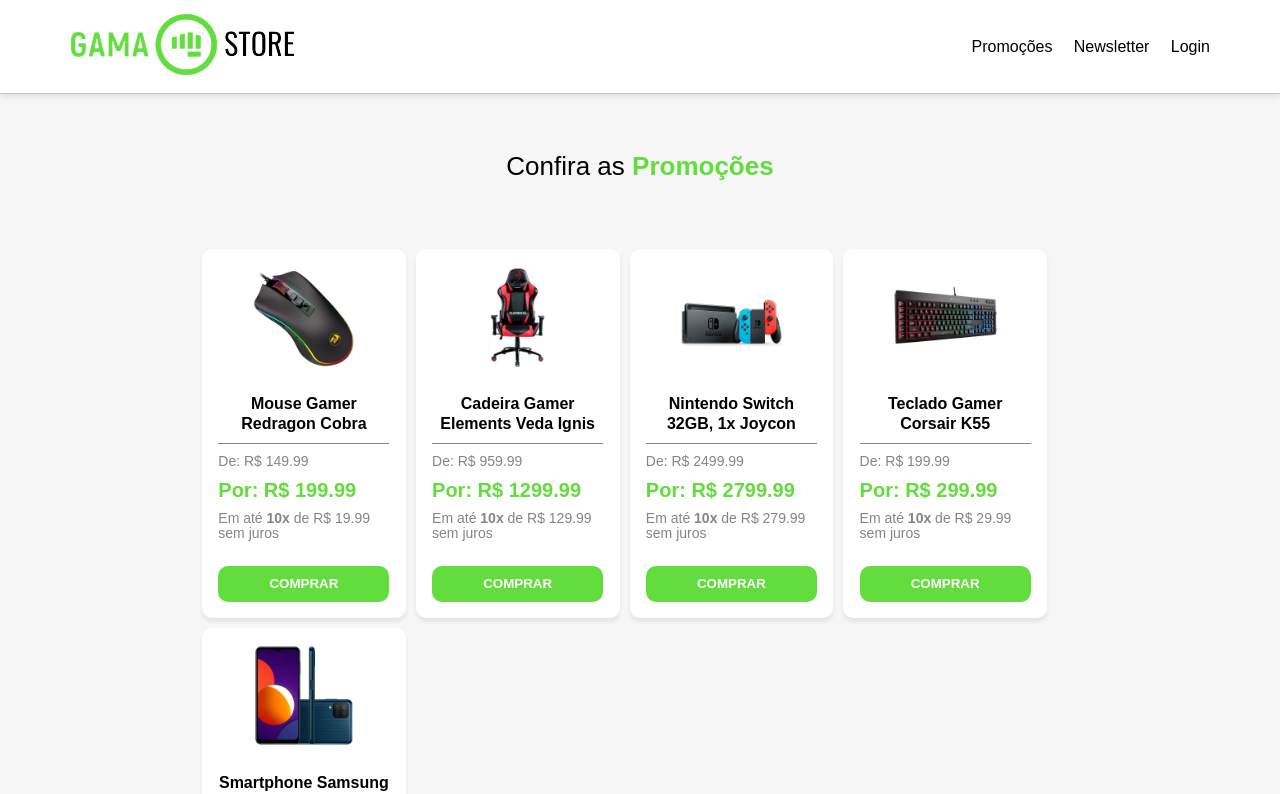
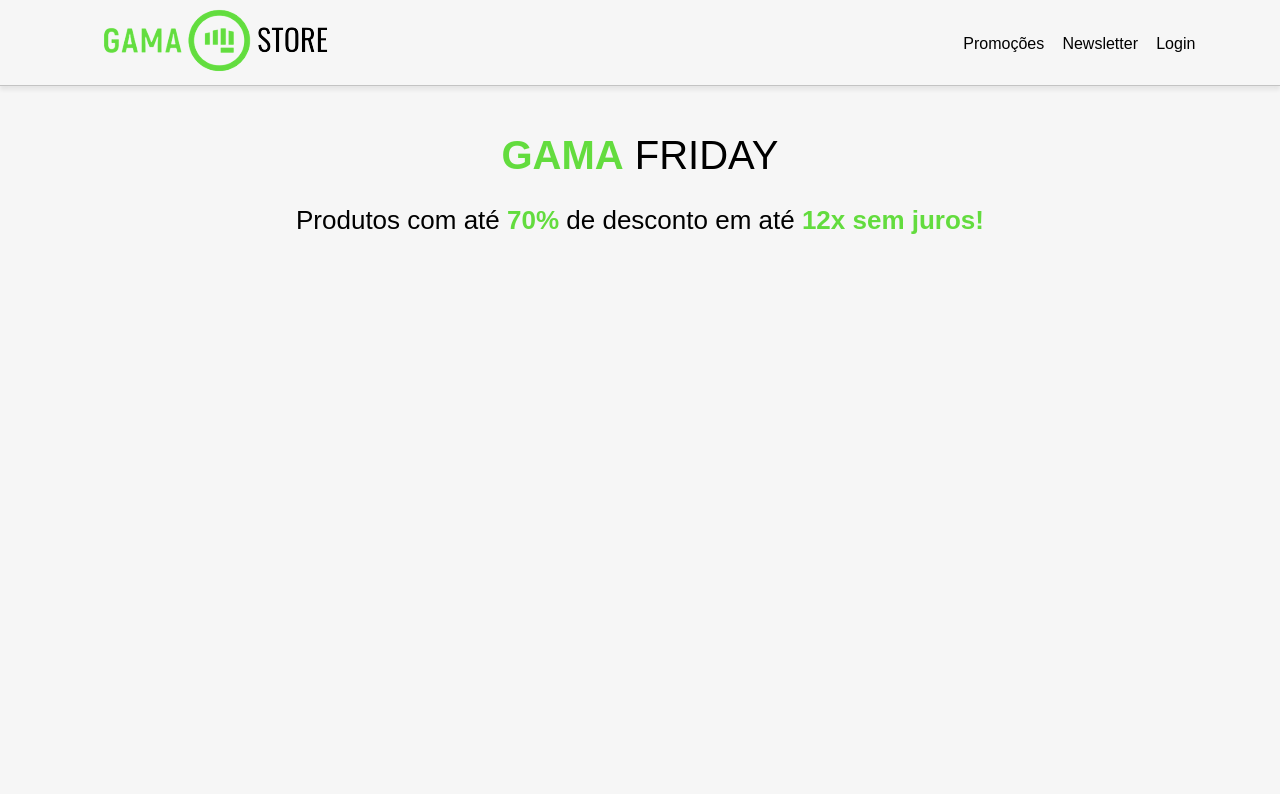
Before and after one commit to matheus-delazeri/hc-page-offers, a React (Create React App) app: page / in a window 1280 px wide. Shown: the top 794 px of the page. Built offline with nearby package versions, Linux system fonts and the light colour scheme.

Commit message:
Added main section

```diff
--- a/src/Pages/Home/Products/products.js
+++ b/src/Pages/Home/Products/products.js
@@ -1,6 +1,6 @@
 const products = [
         {
-            "name": "Mouse Gamer Redragon Cobra",
+            "name": "Mouse Gamer Redragon Cobra M711",
             "price": 199.99,
             "promo-price": 149.99,
             "stock": "9",
@@ -21,7 +21,7 @@ const products = [
             "img": "nintendo.jpg"
         },
         {
-            "name": "Teclado Gamer Corsair K55",
+            "name": "Teclado Gamer Corsair K55, ABNT2",
             "price": 299.99,
             "promo-price": 199.99,
             "stock": "3",
--- a/src/Pages/Home/index.js
+++ b/src/Pages/Home/index.js
@@ -3,34 +3,39 @@ import * as S from './styled';
 
 export default function Home() {
     const products = require('./Products/products');
-    const fees = 10;
+    const fees = 12;
     function calcFees(price) {
         let part = (price/fees).toFixed(3).toString();
         return part.slice(0, -1);
     }
+    function calcDiscount(price, promo_price) {
+        return (100-(promo_price*100)/price).toFixed(0);
+    }
     return (
         <>
-            <S.Header>
-                <S.HeaderContent>
-                    <S.Row>
-                        <S.Cell>
-                            <S.Logo src={logo} />
-                        </S.Cell>
-                        <S.Cell>
-                            <S.Menus>
-                                <S.MenuItem href="#">Promoções</S.MenuItem>
-                                <S.MenuItem href="#">Newsletter</S.MenuItem>
-                                <S.MenuItem href="#">Login</S.MenuItem>
-                            </S.Menus>
-                        </S.Cell>
-                    </S.Row>
-                </S.HeaderContent>
-            </S.Header>
+            <S.Main>
+                <S.HeaderSection>
+                    <S.HeaderItem>
+                        <S.Logo src={logo}></S.Logo>
+                    </S.HeaderItem>
+                    <S.HeaderItem>
+                    </S.HeaderItem>
+                    <S.HeaderItem>
+                        <S.Menus>
+                            <S.MenuItem href="#">Promoções</S.MenuItem>
+                            <S.MenuItem href="#">Newsletter</S.MenuItem>
+                            <S.MenuItem href="#">Login</S.MenuItem>
+                        </S.Menus>
+                    </S.HeaderItem>
+                </S.HeaderSection>
+                <br />
+                <S.ColoredTitle>GAMA<S.Title> FRIDAY</S.Title></S.ColoredTitle>
+                <S.Subtitle>Produtos com até <S.ColoredSubtitle>70%</S.ColoredSubtitle> de desconto em até <S.ColoredSubtitle>12x sem juros!</S.ColoredSubtitle></S.Subtitle>
+            </S.Main>
             <br />
             <br />
             <S.Content>
-                <S.Title>Confira as <S.ColoredTitle>Promoções</S.ColoredTitle></S.Title>
-                <br />
+                <S.Subtitle>Confira as <S.ColoredSubtitle>Promoções</S.ColoredSubtitle></S.Subtitle>
                 <br />
                 <S.ProductsSection>
                 { products.map(product => {
@@ -38,19 +43,22 @@ export default function Home() {
                     return(
                         <S.Product>
                             <S.ProductContent>
+                                <S.PromoTag>
+                                    <span>{ calcDiscount(product.price,product['promo-price']) }% OFF</span>
+                                </S.PromoTag>
                                 <S.ProductImg src={ productImg }></S.ProductImg>
                                 <br />
                                 <S.ProductName>{ product.name }</S.ProductName>
-                                <S.ProductInfo>De: R$ { product['promo-price'] }</S.ProductInfo>
-                                <S.NewPrice>Por: R$ { product.price }</S.NewPrice>
-                                <S.ProductInfo>Em até <b>10x</b> de R$ { calcFees(product.price) } sem juros</S.ProductInfo>
-                                <br />
-                                <S.BuyButton type="button">COMPRAR</S.BuyButton>
+                                <S.ProductInfo>De: R$ { product.price }</S.ProductInfo>
+                                <S.NewPrice>Por: R$ { product['promo-price'] }</S.NewPrice>
+                                <S.ProductInfo>Em até <b>{ fees }x</b> de R$ { calcFees(product.price) } sem juros</S.ProductInfo>
                             </S.ProductContent>
                         </S.Product>
                     )
                 }) }
                 </S.ProductsSection>
+                <br />
+                <br />
 
             </S.Content>
         </>
--- a/src/Pages/Home/styled.js
+++ b/src/Pages/Home/styled.js
@@ -1,24 +1,17 @@
 import styled from 'styled-components';
 
-export const Header = styled.div`
-    width: 100%;
-    background-color: #fff;
+export const Main = styled.div`
+    height: 100vh;
+`;
+export const HeaderSection = styled.div `
+    display: flex;
+	max-width: 100%;
+    padding: .7% 5%;
     border-bottom: 1px solid #c3c3c3;
-    box-shadow: 0 4px 4px 0 rgb(0 0 0 / 7%);
-    top: 0;
-    overflow: hidden;
+    box-shadow: 0 4px 4px 0 rgb(0 0 0 / 7%)
 `;
-export const HeaderContent = styled.div`
-    width: 100%;
-    display: table;
-    padding: 1% 0;
-`;
-export const Row = styled.div`
-    display: table-row;
-`;
-export const Cell = styled.div`
-    display: table-cell;
-    max-width: 25%
+export const HeaderItem = styled.div`
+    width: 33%;
 `;
 export const Logo = styled.img`
     max-width: 100%;
@@ -34,9 +27,9 @@ export const Logo = styled.img`
 `;
 export const Menus = styled.div`
     position: relative;
-    bottom: 1.5rem;
     text-align: end;
-    padding-right: 10%;
+    top: 1.5rem;
+    padding-left: 20%;
 
     @media (max-width: 990px) {
         display: none;
@@ -46,25 +39,47 @@ export const MenuItem = styled.a`
     text-decoration: none;
     font-family: sans-serif;
     color: #000;
-    padding: 2% 2%;
+    padding: 2% 3%;
 
     &:hover {
         color: #63dc3e;
     }
 `;
+export const Title = styled.span`
+    font-size: 40px;
+    font-family: sans-serif;
+    font-weight: 100;
+    text-align: center;
+    color: #000;
+`;
+export const ColoredTitle = styled.h1`
+    font-size: 40px;
+    font-family: sans-serif;
+    font-weight: bold;
+    text-align: center;
+    color: #63DC3E;
+`;
+export const NewsSection = styled.div`
+    max-width: 100%;
+    margin: 0 15%;
+    background-color: #63DC3E;
+`;
+export const NewsTitle = styled.h1`
+    font-size: 26px;
+    color:
+`;
 export const Content = styled.div`
     max-width: 100%;
     margin: 0 15%;
-
 `;
-export const Title = styled.h1`
+export const Subtitle = styled.h1`
     font-size: 26px;
     font-family: sans-serif;
     font-weight: 100;
     text-align: center;
     color: #000;
 `;
-export const ColoredTitle = styled.span`
+export const ColoredSubtitle = styled.span`
     font-size: 26px;
     font-family: sans-serif;
     font-weight: bold;
@@ -96,6 +111,14 @@ export const ProductContent = styled.div`
     padding: 8%;
     line-height: 15px;
 `;
+export const PromoTag = styled.div`
+    max-width: 70px;
+    border-radius: 5px;
+    padding: 2%;
+    background-color: #63DC3E;
+    color: #fff;
+    margin-bottom: 2%;
+`;
 export const ProductImg = styled.img`
     max-width: 60%;
     display:block;
@@ -124,16 +147,3 @@ export const NewPrice = styled.h1`
     font-family: sans-serif;
     font-weight: 600;
 `;
-export const BuyButton = styled.button`
-   width: 100%;
-   height: 36px;
-   display: block;
-   margin: 0 auto;
-   cursor: pointer;
-   background-color: #63DC3E;
-   border: 0;
-   border-radius: 10px;
-   color: #fff;
-   font-family: sans-serif;
-   font-weight: 600;
-`;
```
